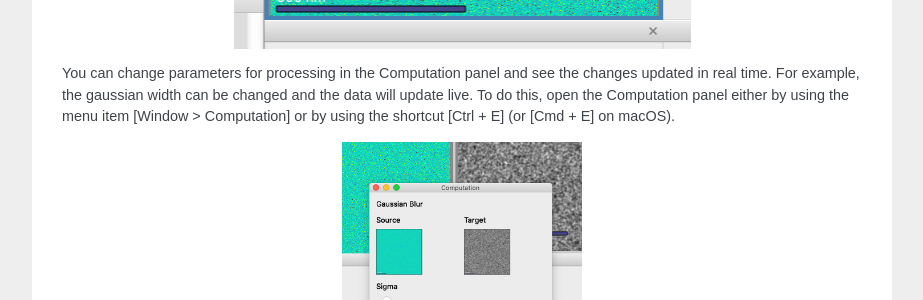
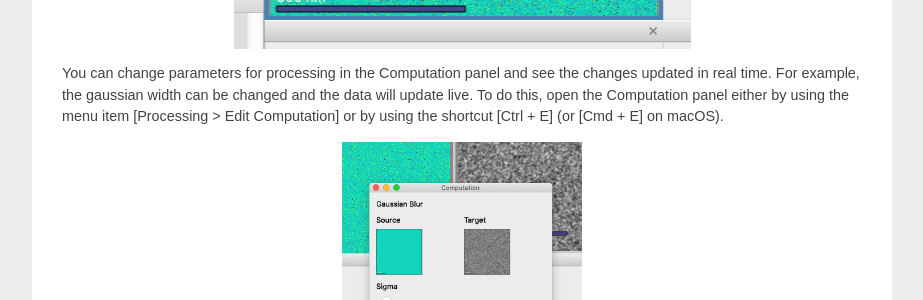
Before and after one commit to nion-software/nionswift, a Sphinx documentation site: the page built from docs/basic_use.rst, in a window 1280 px wide and 900 px high, scrolled down 7913 px. Shown: the part 195-495 px from the top of the window, without its empty margins (198-1121 px from the left). Built offline with Sphinx 7.4.7, drawn with Linux system fonts in a browser that asks for light colours.

Commit message:
Minor edit to the Data Processing section in the basic_use doc, to point the reader to the Processing menu, instead of the Window menu, to find the Edit Computation panel

```diff
--- a/docs/basic_use.rst
+++ b/docs/basic_use.rst
@@ -157,7 +157,7 @@ First, we will learn how to apply processing to data. For the tutorial, we will
     :alt: Gaussian Blur Menu
     :align: center
 
-You can change parameters for processing in the Computation panel and see the changes updated in real time. For example, the gaussian width can be changed and the data will update live. To do this, open the Computation panel either by using the menu item [Window > Computation] or by using the shortcut [Ctrl + E] (or [Cmd + E] on macOS).
+You can change parameters for processing in the Computation panel and see the changes updated in real time. For example, the gaussian width can be changed and the data will update live. To do this, open the Computation panel either by using the menu item [Processing > Edit Computation] or by using the shortcut [Ctrl + E] (or [Cmd + E] on macOS).
 
 .. image:: graphics/quickstart_computation_window.png
     :width: 240
```
